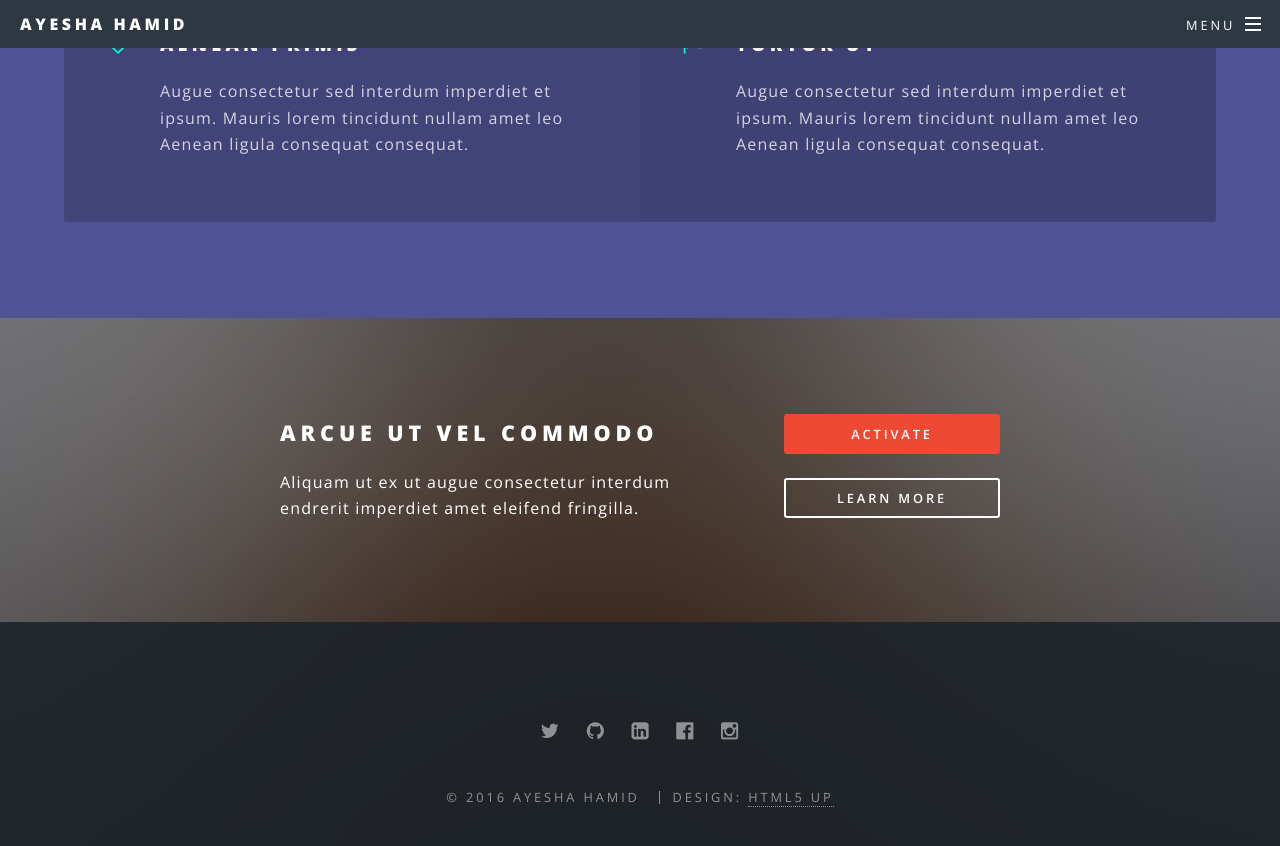
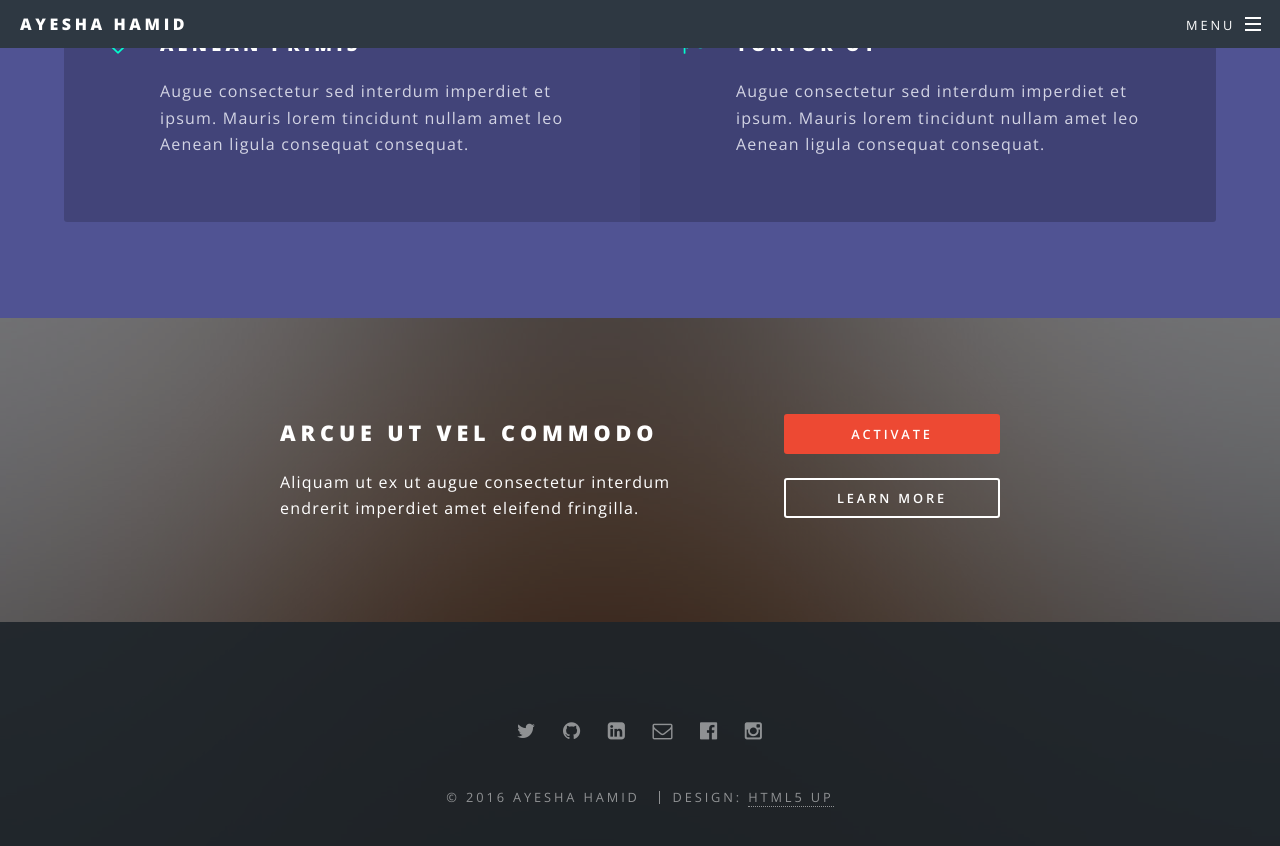
Before and after one commit to ayeshahamid/ayeshahamid.github.io, a Jekyll site: the page built from index.html, in a window 1280 px wide and 900 px high, scrolled down 3484 px. Shown: the top 846 px of the window. Built offline with Jekyll 4.4.1, drawn with Linux system fonts in a browser that asks for light colours.

```diff
--- a/_config.yml
+++ b/_config.yml
@@ -14,7 +14,7 @@ social:
   twitter: https://twitter.com/fairysylvanas
   github: https://github.com/ayeshahamid
   linkedin-square: https://au.linkedin.com/in/ayesha-hamid-384556114
-  # email: /contact/
+  email: /contact
   facebook-official: https://www.facebook.com/Mir0kii
   instagram: https://www.instagram.com/mir0kii
   #google-plus-square
--- a/_includes/footer.html
+++ b/_includes/footer.html
@@ -4,7 +4,7 @@
     {% for socloc in site.social %}
     {% if socloc[1] %}
     {% if socloc[0] == 'email' %}
-    <li><a target="_blank" href="{{ socloc[1] }}" class="icon fa-envelope-o"
+    <li><a href="{{ socloc[1] }}" class="icon fa-envelope-o"
            ><span class="label">E-mail</span></a></li>
     {% else %}
     <li><a target="_blank" href="{{ socloc[1] }}" class="icon fa-{{ socloc[0] }}"
```
